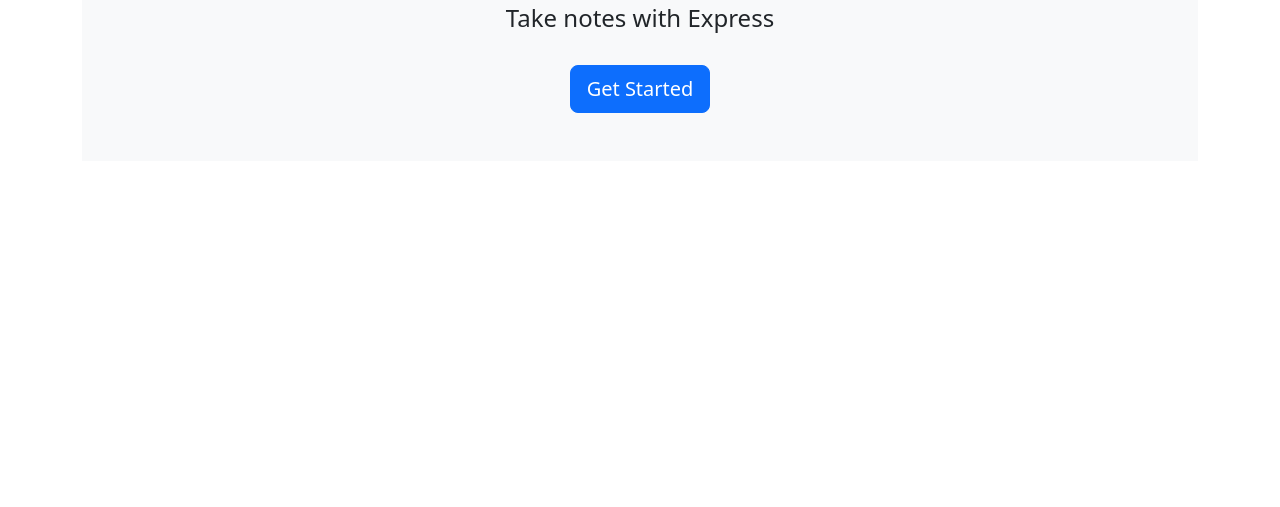
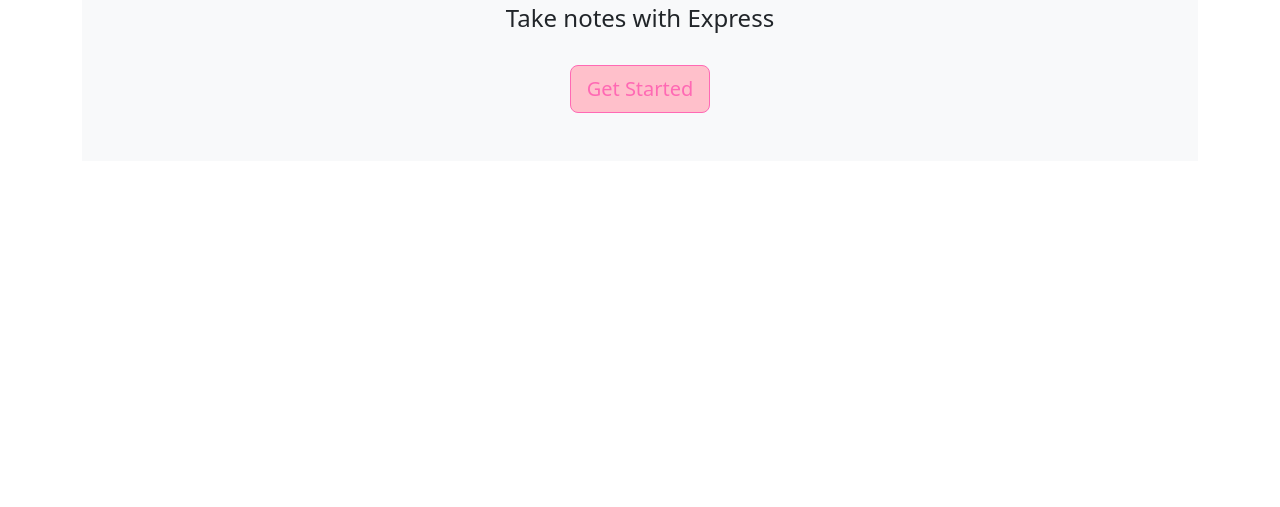
Before and after one commit to aimeedarling/11-note-taker, a website: page public/index.html in a window 1280 px wide. Shown: the part 293-800 px from the top of the page. Drawn offline with nearby package versions, Linux system fonts and the light colour scheme; no server answers.

Commit message:
linked css correctly

```diff
--- a/public/index.html
+++ b/public/index.html
@@ -7,7 +7,7 @@
   <meta http-equiv="X-UA-Compatible" content="ie=edge">
   <title>Note Taker</title>
   <link href="https://cdn.jsdelivr.net/npm/bootstrap@5.2.3/dist/css/bootstrap.min.css" rel="stylesheet" integrity="sha384-rbsA2VBKQhggwzxH7pPCaAqO46MgnOM80zW1RWuH61DGLwZJEdK2Kadq2F9CUG65" crossorigin="anonymous">
-  <link href="./assets/css/styles.css" />
+  <link rel="stylesheet" href="/assets/css/styles.css" />
 </head>
 
 <body>
```
